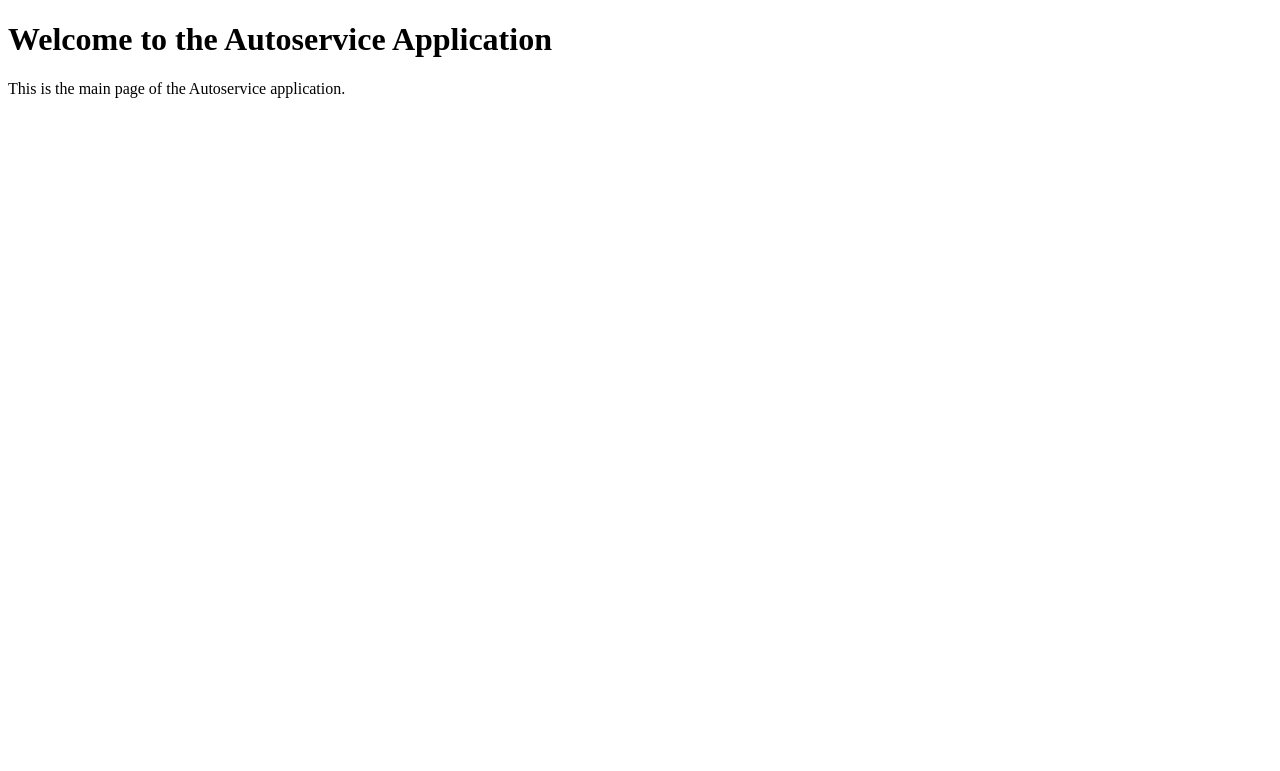
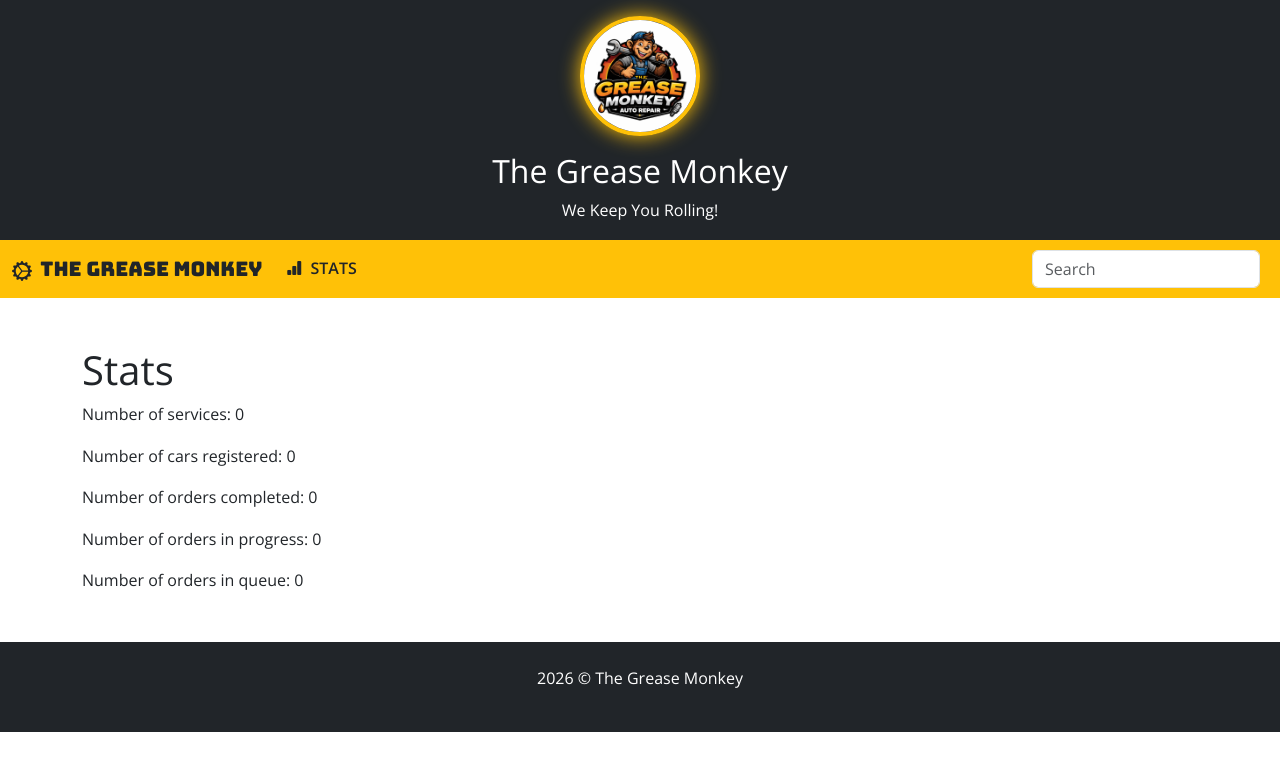
Before and after one commit to anamasiliuniene/Autoservice_new, a Django app: page / in a window 1280 px wide. Shown: the top 771 px of the page. Run offline with Django 5.2, Linux system fonts and the light colour scheme; data that the repository does not hold is empty.

Commit message:
Atlikta pirmojo puslapio uzduotis

```diff
--- /dev/null
+++ b/mysite/autoservice/static/css/styles.css
@@ -0,0 +1,70 @@
+/* Smaller Hero Section */
+.hero-small {
+    padding: 2rem 1rem; /* reduce top/bottom and sides */
+}
+
+.hero-small h1.display-5 {
+    font-size: 2rem; /* smaller than display-4 */
+}
+
+.hero-small p.lead {
+    font-size: 1rem; /* smaller tagline */
+}
+
+/* Body text */
+body {
+    font-family: 'Open Sans', sans-serif;
+    font-weight: 400;
+    line-height: 1.6;
+}
+
+/* Hero / Logo / Navbar Brand */
+h1.display-4,
+.navbar-brand {
+    font-family: 'Bungee', sans-serif;
+    font-weight: 400; /* Bungee is already bold by default */
+}
+
+/* Navbar background & text */
+.navbar-custom {
+    background-color: #ffc107; /* Bootstrap warning */
+}
+
+.navbar-custom .navbar-brand,
+.navbar-custom .nav-link,
+.navbar-custom .navbar-text,
+.navbar-custom .bi {
+    color: #212529; /* dark text/icons */
+}
+
+.navbar-custom .nav-link:hover {
+    color: #000;
+}
+
+/* Specific links bold: STATS, HOME */
+.navbar-custom .nav-link.stats-link,
+.navbar-custom .nav-link.home-link {
+    font-weight: bold;
+}
+
+.navbar-custom .nav-link.stats-link:hover,
+.navbar-custom .nav-link.home-link:hover {
+    color: #000;
+}
+
+/* Hero logo glow */
+.logo-glow {
+    border: 4px solid #ffc107;
+    box-shadow: 0 0 20px #ffc107;
+    transition: transform 0.3s, box-shadow 0.3s;
+}
+
+.logo-glow:hover {
+    transform: scale(1.1);
+    box-shadow: 0 0 30px #ffdd57;
+}
+
+/* Footer */
+footer {
+    font-family: 'Open Sans', sans-serif;
+}
--- /dev/null
+++ b/mysite/autoservice/templates/autoservice/base.html
@@ -0,0 +1,72 @@
+{% load static %}
+<!DOCTYPE html>
+<html lang="en">
+<head>
+    <title>The Grease Monkey</title>
+    <meta charset="utf-8">
+    <meta name="viewport" content="width=device-width, initial-scale=1">
+    <link href="https://fonts.googleapis.com/css2?family=Bungee&family=Open+Sans:wght@400;600&display=swap" rel="stylesheet">
+
+    <!-- Bootstrap CSS -->
+    <link href="https://cdn.jsdelivr.net/npm/bootstrap@5.3.3/dist/css/bootstrap.min.css" rel="stylesheet">
+    <!-- Bootstrap Icons -->
+    <link rel="stylesheet" href="https://cdn.jsdelivr.net/npm/bootstrap-icons@1.11.1/font/bootstrap-icons.css">
+
+    <!-- Custom CSS -->
+    <link rel="stylesheet" href="{% static 'css/styles.css' %}">
+</head>
+<body>
+
+<!-- Hero Section -->
+<div class="p-3 bg-dark text-white text-center hero-small">
+    <img src="{% static 'images/logo.png' %}"
+         alt="The Grease Monkey Logo"
+         class="img-fluid rounded-circle mb-3 logo-glow"
+         style="max-height: 120px;">
+    <h1 class="display-5">The Grease Monkey</h1>
+    <p class="lead mb-0">We Keep You Rolling!</p>
+</div>
+
+<!-- Navbar -->
+<nav class="navbar navbar-expand-lg navbar-custom">
+    <div class="container-fluid">
+        <a class="navbar-brand" href="{% url 'index' %}">
+            <svg xmlns="http://www.w3.org/2000/svg" width="20" height="20" fill="#212529"
+                 class="bi bi-gear-wide-connected me-1" viewBox="0 0 16 16">
+                <path d="M7.068.727c.243-.97 1.62-.97 1.864 0l.071.286a.96.96 0 0 0 1.622.434l.205-.211c.695-.719 1.888-.03 1.613.931l-.08.284a.96.96 0 0 0 1.187 1.187l.283-.081c.96-.275 1.65.918.931 1.613l-.211.205a.96.96 0 0 0 .434 1.622l.286.071c.97.243.97 1.62 0 1.864l-.286.071a.96.96 0 0 0-.434 1.622l.211.205c.719.695.03 1.888-.931 1.613l-.284-.08a.96.96 0 0 0-1.187 1.187l.081.283c.275.96-.918 1.65-1.613.931l-.205-.211a.96.96 0 0 0-1.622.434l-.071.286c-.243.97-1.62.97-1.864 0l-.071-.286a.96.96 0 0 0-1.622-.434l-.205.211c-.695.719-1.888.03-1.613-.931l.08-.284a.96.96 0 0 0-1.186-1.187l-.284.081c-.96.275-1.65-.918-.931-1.613l.211-.205a.96.96 0 0 0-.434-1.622l-.286-.071c-.97-.243-.97-1.62 0-1.864l.286-.071a.96.96 0 0 0 .434-1.622l-.211-.205c-.719-.695-.03-1.888.931-1.613l.284.08a.96.96 0 0 0 1.187-1.186l-.081-.284c-.275-.96.918-1.65 1.613-.931l.205.211a.96.96 0 0 0 1.622-.434zM12.973 8.5H8.25l-2.834 3.779A4.998 4.998 0 0 0 12.973 8.5m0-1a4.998 4.998 0 0 0-7.557-3.779l2.834 3.78zM5.048 3.967l-.087.065zm-.431.355A4.98 4.98 0 0 0 3.002 8c0 1.455.622 2.765 1.615 3.678L7.375 8zm.344 7.646.087.065z"/>
+            </svg>
+            The Grease Monkey
+        </a>
+        <button class="navbar-toggler" type="button" data-bs-toggle="collapse" data-bs-target="#mynavbar">
+            <span class="navbar-toggler-icon"></span>
+        </button>
+        <div class="collapse navbar-collapse" id="mynavbar">
+            <ul class="navbar-nav me-auto mb-2 mb-lg-0">
+                <li class="nav-item">
+                    <a class="nav-link stats-link" href="{% url 'index' %}"><i class="bi bi-bar-chart-fill me-1"></i>
+                        STATS</a>
+                </li>
+                <!-- Add more nav links here -->
+            </ul>
+            <form class="d-flex" role="search">
+                <input class="form-control me-2" type="search" placeholder="Search" aria-label="Search">
+            </form>
+        </div>
+    </div>
+</nav>
+
+<!-- Main Content -->
+<div class="container mt-5">
+    {% block content %}
+    {% endblock %}
+</div>
+
+<!-- Footer -->
+<footer class="mt-5 p-4 bg-dark text-white text-center">
+    <p>{% now 'Y' %} © The Grease Monkey</p>
+</footer>
+
+<!-- Bootstrap JS -->
+<script src="https://cdn.jsdelivr.net/npm/bootstrap@5.3.3/dist/js/bootstrap.bundle.min.js"></script>
+</body>
+</html>
--- a/mysite/autoservice/templates/autoservice/index.html
+++ b/mysite/autoservice/templates/autoservice/index.html
@@ -1,12 +1,12 @@
-<!DOCTYPE html>
-<html lang="en">
-<head>
-    <meta charset="UTF-8">
-    <title>Autoservice</title>
-</head>
-<body>
-<h1>Welcome to the Autoservice Application</h1>
-<p>This is the main page of the Autoservice application.</p>
+{% extends "autoservice/base.html" %}
 
-</body>
-</html>
+{% block title%} STATS {% endblock %}
+
+{% block content %}
+<h1>Stats</h1>
+<p> Number of services: {{ num_services }}</p>
+<p> Number of cars registered: {{ num_cars }}</p>
+<p> Number of orders completed: {{ num_order_done }}</p>
+<p> Number of orders in progress: {{ num_order_in_progress }}</p>
+<p> Number of orders in queue: {{ num_order_open }}</p>
+{% endblock %}
--- a/mysite/autoservice/views.py
+++ b/mysite/autoservice/views.py
@@ -1,6 +1,14 @@
 from django.shortcuts import render
+from .models import Car, Order, Service, OrderLine
 
 
 # Create your views here.
 def index(request):
-    return render(request, 'autoservice/index.html')
+    context = {
+        "num_cars": Car.objects.count(),
+        "num_services": Service.objects.count(),
+        "num_order_done": Order.objects.filter(status='done').count(),
+        "num_order_in_progress": Order.objects.filter(status='in_progress').count(),
+        "num_order_open": Order.objects.filter(status='open').count(),
+    }
+    return render(request, 'autoservice/index.html', context=context)
--- a/mysite/mysite/urls.py
+++ b/mysite/mysite/urls.py
@@ -1,8 +1,10 @@
 from django.contrib import admin
 from django.urls import path, include
+from django.conf import settings
+from django.conf.urls.static import static
 
 
 urlpatterns = [
     path('admin/', admin.site.urls),
     path('', include('autoservice.urls')),
-]
+]+ static(settings.STATIC_URL, document_root=settings.STATIC_ROOT)
```
Also changed, not shown: mysite/autoservice/static/css/logo.css (added, +12 -0 lines), mysite/autoservice/static/images/logo.png (added).
